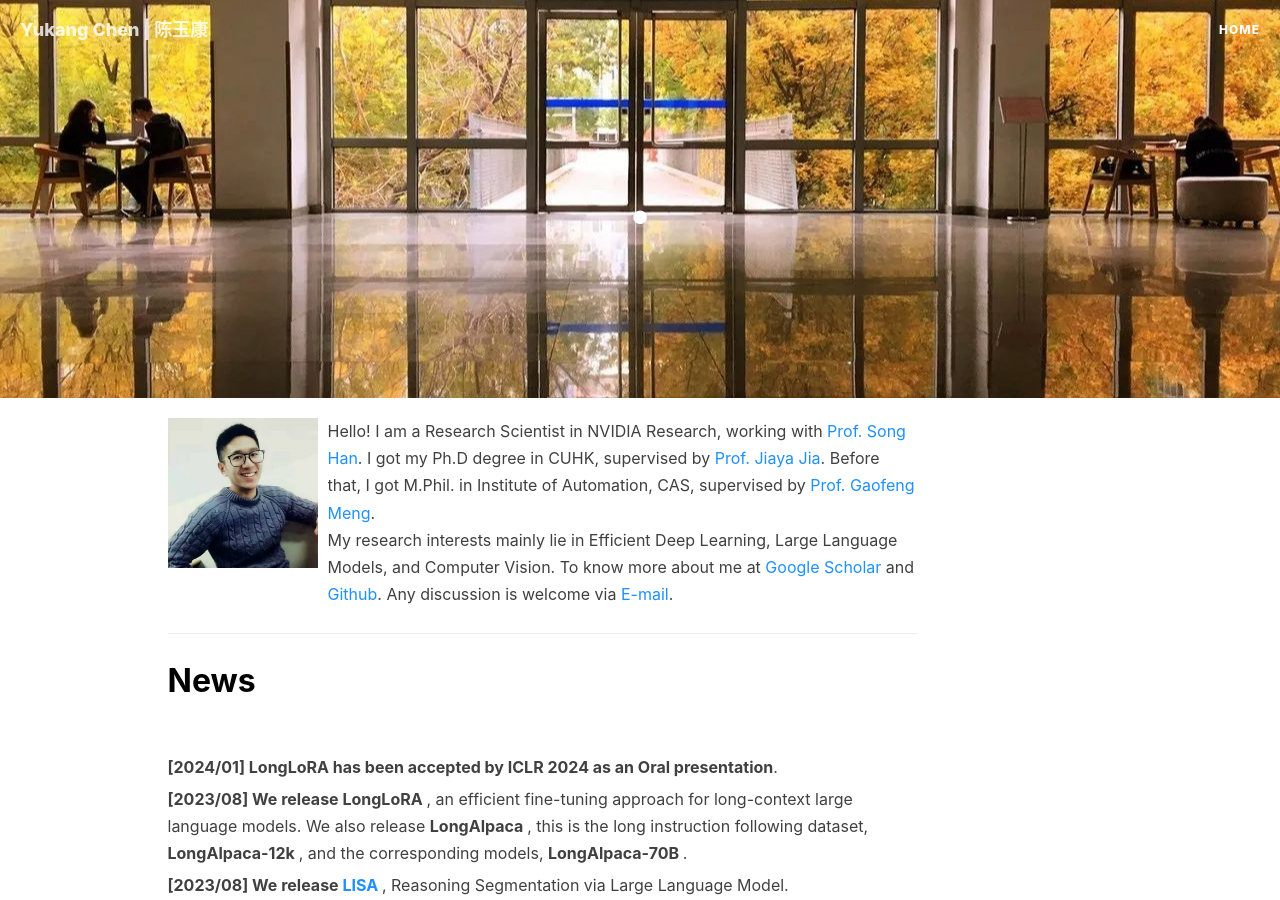
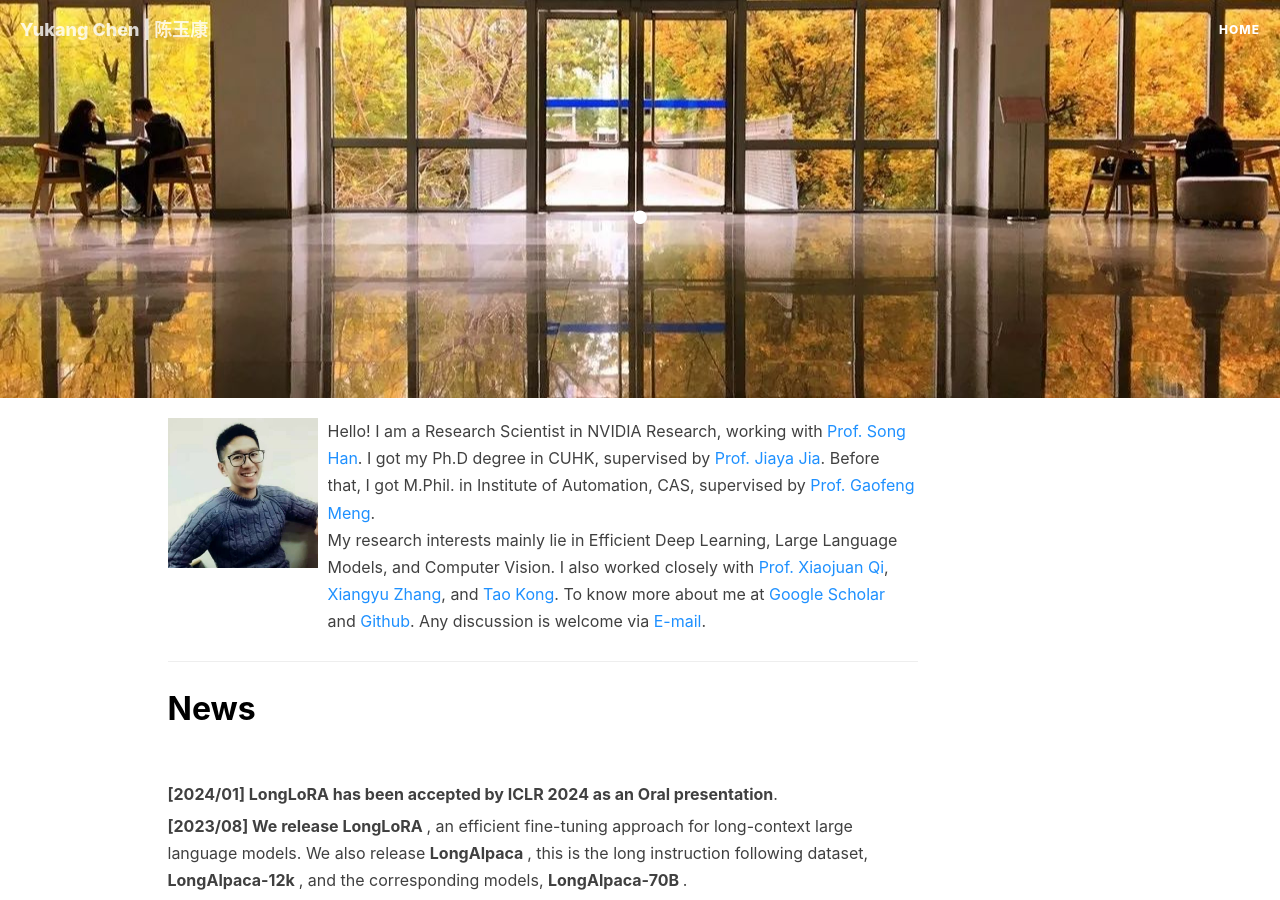
Before and after one commit to yukang2017/yukang2017.github.io, a Jekyll site: the page built from index.html, in a window 1280 px wide and 900 px high. Built offline with Jekyll 4.4.1, drawn with Linux system fonts in a browser that asks for light colours; nearby versions of some CDN libraries; the list of posts is cut into pages by our own code; comment, search, counter and statistics services are not loaded.

Commit message:
Update index.html

```diff
--- a/index.html
+++ b/index.html
@@ -14,7 +14,9 @@ description: ""
 					   href="https://hanlab.mit.edu/songhan/"><font color="DodgerBlue">Prof. Song Han</font></a>. I got my Ph.D degree in CUHK, supervised by <a target="_blank"
 					   href="http://jiaya.me/"><font color="DodgerBlue">Prof. Jiaya Jia</font></a>. Before that, I got M.Phil. in Institute of Automation, CAS, supervised by <a target="_blank"
 					 href="https://scholar.google.com/citations?user=5hti_r0AAAAJ&hl=zh-CN"><font color="DodgerBlue"> Prof. Gaofeng Meng</font></a></font>.
-			<br> My research interests mainly lie in Efficient Deep Learning, Large Language Models, and Computer Vision.
+			<br> My research interests mainly lie in Efficient Deep Learning, Large Language Models, and Computer Vision. I also worked closely with <a target="_blank" href="https://xjqi.github.io"><font color="DodgerBlue">Prof. Xiaojuan Qi</font></a>,
+<a target="_blank" href="https://scholar.google.com/citations?user=yuB-cfoAAAAJ&hl=zh-CN"><font color="DodgerBlue">Xiangyu Zhang</font></a>, and
+<a target="_blank" href="https://www.taokong.org"><font color="DodgerBlue">Tao Kong</font></a>.
 			To know more about me at
 					<a target="_blank"
 					   href="https://scholar.google.com/citations?user=6p0ygKUAAAAJ&hl=en"><font color="DodgerBlue">Google Scholar</font></a>
```
